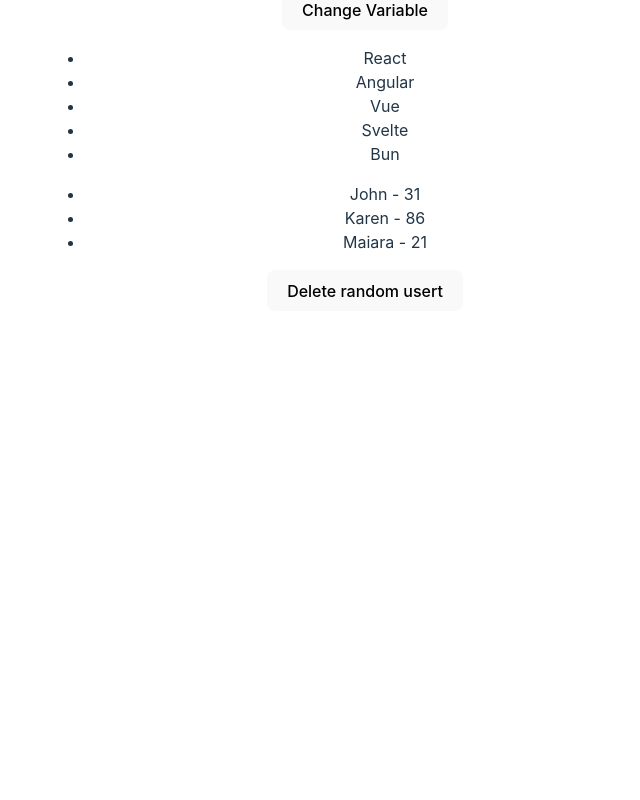
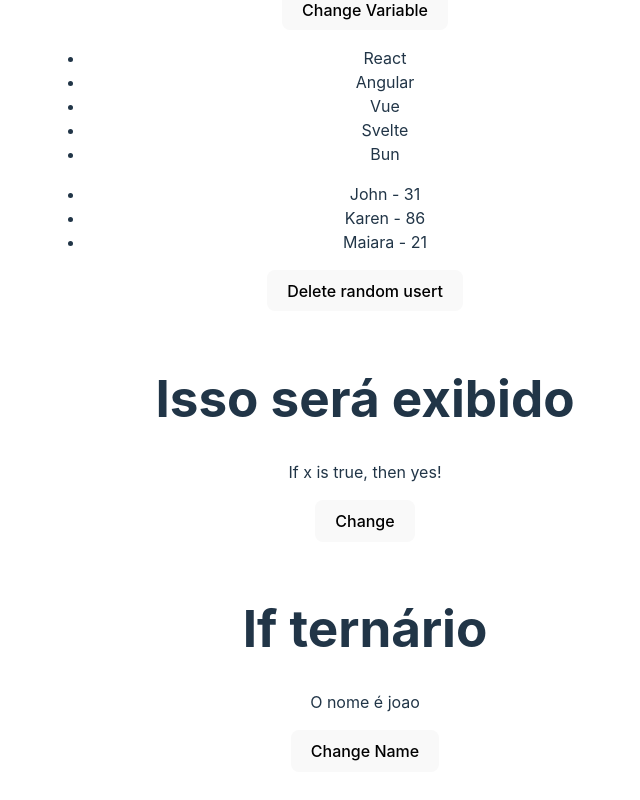
Before and after one commit to Mauuv/curso-react, a React (Vite) app in the folder 3-FUNDAMENTOSv2/secao-3/: page / in a window 1280 px wide. Shown: the part 1259-2059 px from the top of the page, without its empty margins (275-915 px from the left). Before the commit the page ends 1602 px from the top, so only its background shows below. Built offline with nearby package versions, Linux system fonts and the light colour scheme.

Commit message:
Learning conditionals

```diff
--- a/3-FUNDAMENTOSv2/secao-3/src/App.jsx
+++ b/3-FUNDAMENTOSv2/secao-3/src/App.jsx
@@ -3,6 +3,7 @@
 import './App.css'
 import ManageData from './components/ManageData'
 import ListRender from './components/ListRender'
+import ConditionalRender from './components/ConditionalRender'
 
 function App() {
   const [count, setCount] = useState(0)
@@ -19,6 +20,7 @@
       <br /><br /><br />
       <ManageData/>
       <ListRender/>
+      <ConditionalRender/>
     </>
   )
 }
--- /dev/null
+++ b/3-FUNDAMENTOSv2/secao-3/src/components/ConditionalRender.jsx
@@ -0,0 +1,31 @@
+import { useState } from "react"
+
+const ConditionalRender = () => {
+
+  const [x, setX] = useState(true);
+  const [name, setName] = useState("Joao");
+
+  return (
+    <>
+      <br /><br />
+      <h1>Isso será exibido</h1>
+      {x && <p>If x is true, then yes!</p>}
+      {!x && <p>If x is false, then yes!</p>}
+      <button onClick={() => {setX(!x)}}>Change</button>
+      <br /><br />
+      <h1>If ternário</h1>
+      {name === "Joao" ? (
+        <div>
+          <p>O nome é joao</p>
+        </div>
+      ) : (
+        <div>
+          <p>O nome é inválido</p>
+        </div>
+      )}
+      <button onClick={() => {setName("Matheus")}}>Change Name</button>
+    </>
+  )
+}
+
+export default ConditionalRender
```
